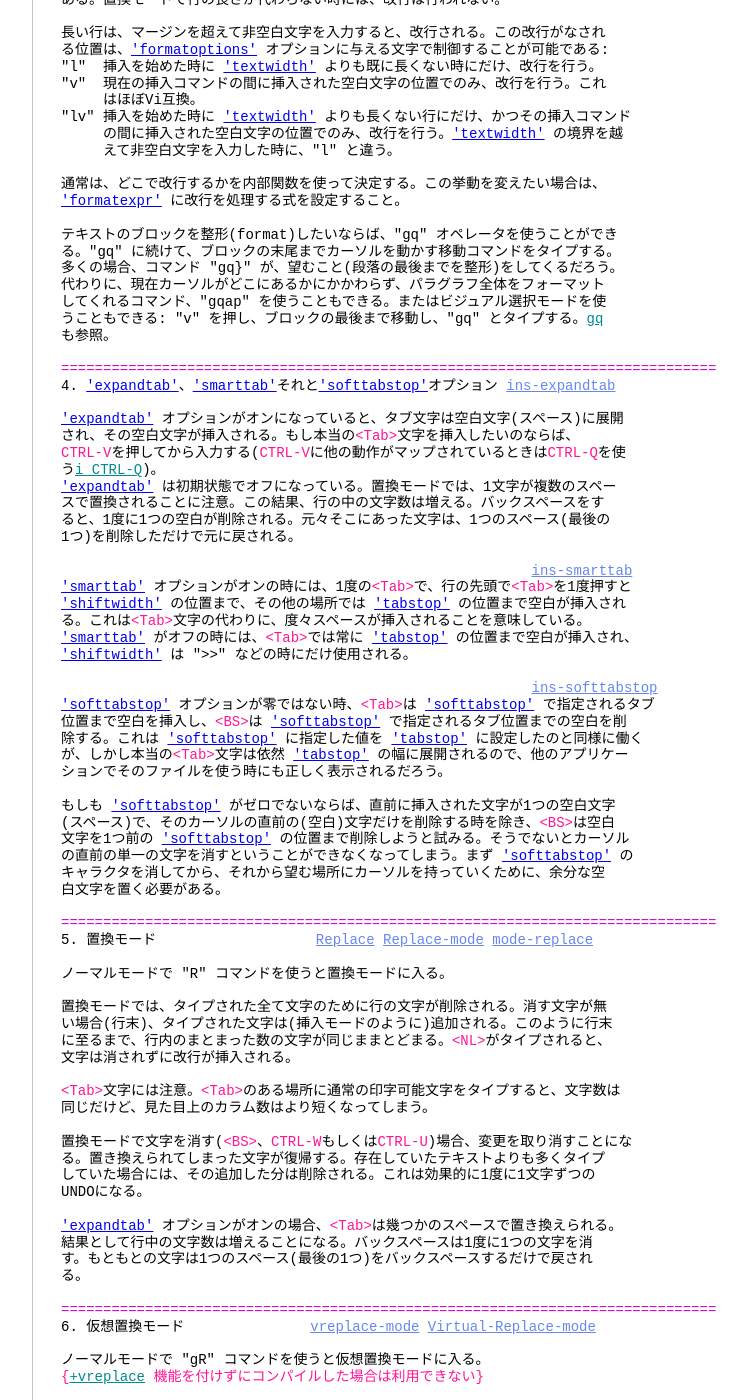
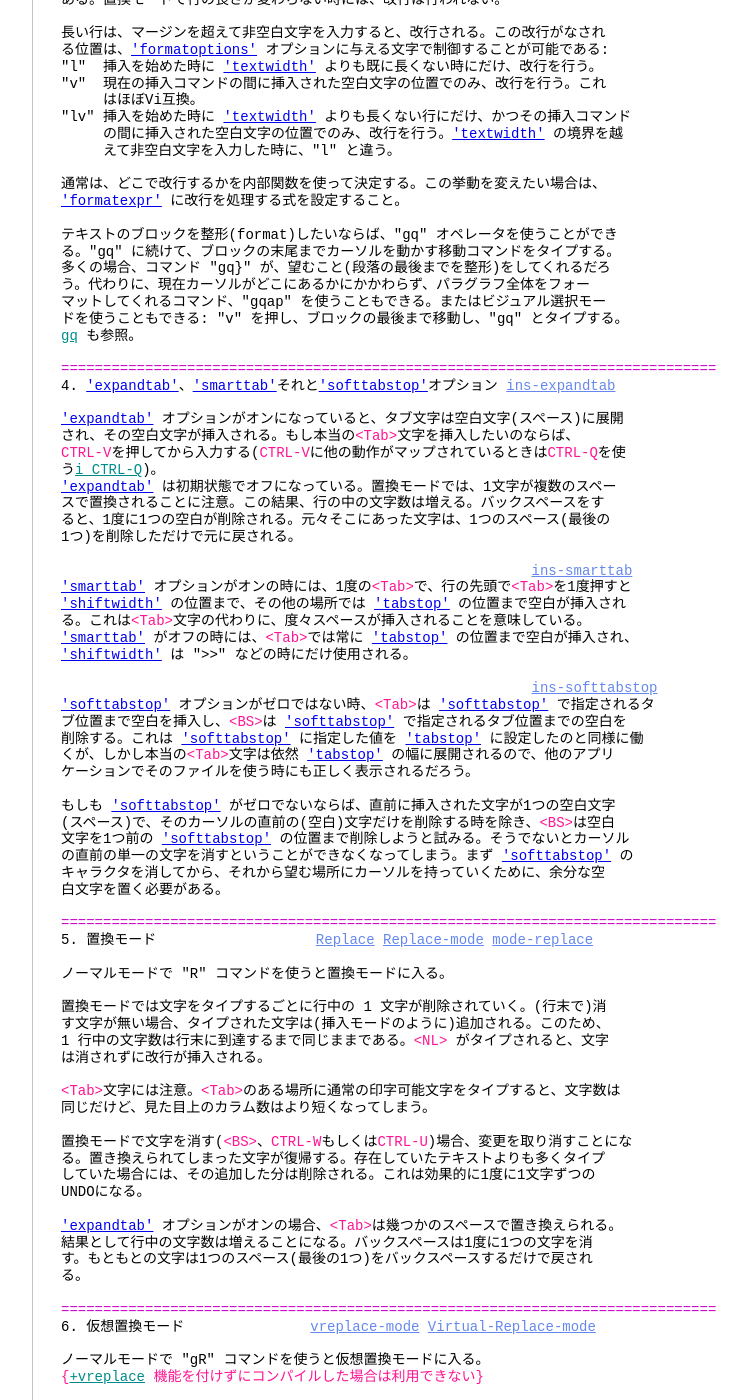
Before and after one commit to vim-jp/vimdoc-ja, a Jekyll site: the page built from insert.html, in a window 1280 px wide and 1400 px high, scrolled down 7951 px. Shown: the whole window, without its empty margins (340-1087 px from the left). Built offline with Jekyll 4.4.1, drawn with Linux system fonts in a browser that asks for light colours; nearby versions of some CDN libraries; comment, search, counter and statistics services are not loaded; some of the changed text lies outside the part shown.

Commit message:
Generated by Travis JOB 2575.1
https://travis-ci.org/vim-jp/vimdoc-ja-working/builds/582975077

```diff
--- a/insert.html
+++ b/insert.html
@@ -316,9 +316,9 @@
 2. もっと特別なキー&nbsp;&nbsp;&nbsp;&nbsp;&nbsp;&nbsp;&nbsp;&nbsp;&nbsp;&nbsp;&nbsp;&nbsp;&nbsp;&nbsp;&nbsp;&nbsp;&nbsp;&nbsp;&nbsp;&nbsp;&nbsp;&nbsp;&nbsp;&nbsp;&nbsp;&nbsp;&nbsp;&nbsp;&nbsp;<a class="Constant" href="insert.html#ins-special-special" name="ins-special-special">ins-special-special</a><br>
 <br>
 下のキーは特別である。これらは現在の挿入を中断し、何かを行い、そして挿入を再開<br>
-する。これは挿入モード出ることなく、何かをすることができることを意味している。<br>
-これはモードが分かれていない普通のエディタのように、常に挿入モードを使用するの<br>
-が好みの場合には、とても便利である。これには&nbsp;<a class="Type" href="options.html#'backspace'">'backspace'</a>&nbsp;オプションに<br>
+する。これは挿入モードを出ることなく、何かをすることができることを意味してい<br>
+る。これはモードが分かれていない普通のエディタのように、常に挿入モードを使用す<br>
+るのが好みの場合には、とても便利である。これには&nbsp;<a class="Type" href="options.html#'backspace'">'backspace'</a>&nbsp;オプションに<br>
 &quot;indent,eol,start&quot; を設定し、<a class="Type" href="options.html#'insertmode'">'insertmode'</a>&nbsp;オプションを設定すると良いだろう。コ<br>
 マンドにファンクションキーをマップしたいならば、<span class="Special">CTRL-O</span>を使うことができる。<br>
 <br>
@@ -376,13 +376,13 @@
 があることに注意。<span class="Todo">Note</span>:&nbsp;<span class="Special">CTRL-\</span>&nbsp;<span class="Special">CTRL-O</span>&nbsp;で実行するコマンドではカーソルを移動する<br>
 ことができる。カーソル位置は復元されない。<br>
 <br>
-<span class="Special">CTRL-O</span>&nbsp;コマンドではノーマルモードに移動できる。その最中にノーマルモードに再突<br>
-入するコマンドを使ってもそれはモードが入れ子になるわけではない。例えば<br>
-&quot;a<span class="Special">&lt;C-O&gt;</span>a&quot; と入力してから&nbsp;<span class="Special">&lt;Esc&gt;</span>&nbsp;を押した場合にはノーマルモードに戻る。<span class="Special">&lt;Esc&gt;</span>&nbsp;を<br>
-2度タイプする必要はない。タイピングではない方法、例えばマッピングや source し<br>
-たスクリプトから実行した時は例外で、モードは入れ子になる。そのため上記の<br>
-「&quot;a<span class="Special">&lt;C-O&gt;</span>a&quot; と入力してから&nbsp;<span class="Special">&lt;Esc&gt;</span>」をマッピングにより入力した場合には、ノーマル<br>
-モードではなく挿入モードになる。<br>
+<span class="Special">CTRL-O</span>&nbsp;コマンドではノーマルモードに移動できる。その最中に挿入モードに再突入す<br>
+るコマンドを使ってもそれはモードが入れ子になるわけではない。例えば &quot;a<span class="Special">&lt;C-O&gt;</span>a&quot;<br>
+と入力してから&nbsp;<span class="Special">&lt;Esc&gt;</span>&nbsp;を押した場合にはノーマルモードに戻る。<span class="Special">&lt;Esc&gt;</span>&nbsp;を 2 度タイプ<br>
+する必要はない。タイピングではない方法、例えばマッピングや source したスクリプ<br>
+トから実行した時は例外で、モードは入れ子になる。そのため上記の「&quot;a<span class="Special">&lt;C-O&gt;</span>a&quot; と入<br>
+力してから&nbsp;<span class="Special">&lt;Esc&gt;</span>」をマッピングにより入力した場合には、ノーマルモードではなく挿<br>
+入モードになる。<br>
 <br>
 Shiftキーを押しながらのカーソルキー操作は、全ての端末で可能なわけではない。<br>
 <br>
@@ -479,11 +479,11 @@
 <br>
 テキストのブロックを整形(format)したいならば、&quot;gq&quot; オペレータを使うことができ<br>
 る。&quot;gq&quot; に続けて、ブロックの末尾までカーソルを動かす移動コマンドをタイプする。<br>
-多くの場合、コマンド &quot;gq}&quot; が、望むこと(段落の最後までを整形)をしてくるだろう。<br>
-代わりに、現在カーソルがどこにあるかにかかわらず、パラグラフ全体をフォーマット<br>
-してくれるコマンド、&quot;gqap&quot; を使うこともできる。またはビジュアル選択モードを使<br>
-うこともできる: &quot;v&quot; を押し、ブロックの最後まで移動し、&quot;gq&quot; とタイプする。<a class="Identifier" href="change.html#gq">gq</a><br>
-も参照。<br>
+多くの場合、コマンド &quot;gq}&quot; が、望むこと(段落の最後までを整形)をしてくれるだろ<br>
+う。代わりに、現在カーソルがどこにあるかにかかわらず、パラグラフ全体をフォー<br>
+マットしてくれるコマンド、&quot;gqap&quot; を使うこともできる。またはビジュアル選択モー<br>
+ドを使うこともできる: &quot;v&quot; を押し、ブロックの最後まで移動し、&quot;gq&quot; とタイプする。<br>
+<a class="Identifier" href="change.html#gq">gq</a>&nbsp;も参照。<br>
 <br>
 <span class="PreProc">==============================================================================</span><br>
 4.&nbsp;<a class="Type" href="options.html#'expandtab'">'expandtab'</a>、<a class="Type" href="options.html#'smarttab'">'smarttab'</a>それと<a class="Type" href="options.html#'softtabstop'">'softtabstop'</a>オプション&nbsp;<a class="Constant" href="insert.html#ins-expandtab" name="ins-expandtab">ins-expandtab</a><br>
@@ -505,11 +505,11 @@
 <a class="Type" href="options.html#'shiftwidth'">'shiftwidth'</a>&nbsp;は &quot;&gt;&gt;&quot; などの時にだけ使用される。<br>
 <br>
 &nbsp;&nbsp;&nbsp;&nbsp;&nbsp;&nbsp;&nbsp;&nbsp;&nbsp;&nbsp;&nbsp;&nbsp;&nbsp;&nbsp;&nbsp;&nbsp;&nbsp;&nbsp;&nbsp;&nbsp;&nbsp;&nbsp;&nbsp;&nbsp;&nbsp;&nbsp;&nbsp;&nbsp;&nbsp;&nbsp;&nbsp;&nbsp;&nbsp;&nbsp;&nbsp;&nbsp;&nbsp;&nbsp;&nbsp;&nbsp;&nbsp;&nbsp;&nbsp;&nbsp;&nbsp;&nbsp;&nbsp;&nbsp;&nbsp;&nbsp;&nbsp;&nbsp;&nbsp;&nbsp;&nbsp;&nbsp;<a class="Constant" href="insert.html#ins-softtabstop" name="ins-softtabstop">ins-softtabstop</a><br>
-<a class="Type" href="options.html#'softtabstop'">'softtabstop'</a>&nbsp;オプションが零ではない時、<span class="Special">&lt;Tab&gt;</span>は&nbsp;<a class="Type" href="options.html#'softtabstop'">'softtabstop'</a>&nbsp;で指定されるタブ<br>
-位置まで空白を挿入し、<span class="Special">&lt;BS&gt;</span>は&nbsp;<a class="Type" href="options.html#'softtabstop'">'softtabstop'</a>&nbsp;で指定されるタブ位置までの空白を削<br>
-除する。これは&nbsp;<a class="Type" href="options.html#'softtabstop'">'softtabstop'</a>&nbsp;に指定した値を&nbsp;<a class="Type" href="options.html#'tabstop'">'tabstop'</a>&nbsp;に設定したのと同様に働く<br>
-が、しかし本当の<span class="Special">&lt;Tab&gt;</span>文字は依然&nbsp;<a class="Type" href="options.html#'tabstop'">'tabstop'</a>&nbsp;の幅に展開されるので、他のアプリケー<br>
-ションでそのファイルを使う時にも正しく表示されるだろう。<br>
+<a class="Type" href="options.html#'softtabstop'">'softtabstop'</a>&nbsp;オプションがゼロではない時、<span class="Special">&lt;Tab&gt;</span>は&nbsp;<a class="Type" href="options.html#'softtabstop'">'softtabstop'</a>&nbsp;で指定されるタ<br>
+ブ位置まで空白を挿入し、<span class="Special">&lt;BS&gt;</span>は&nbsp;<a class="Type" href="options.html#'softtabstop'">'softtabstop'</a>&nbsp;で指定されるタブ位置までの空白を<br>
+削除する。これは&nbsp;<a class="Type" href="options.html#'softtabstop'">'softtabstop'</a>&nbsp;に指定した値を&nbsp;<a class="Type" href="options.html#'tabstop'">'tabstop'</a>&nbsp;に設定したのと同様に働<br>
+くが、しかし本当の<span class="Special">&lt;Tab&gt;</span>文字は依然&nbsp;<a class="Type" href="options.html#'tabstop'">'tabstop'</a>&nbsp;の幅に展開されるので、他のアプリ<br>
+ケーションでそのファイルを使う時にも正しく表示されるだろう。<br>
 <br>
 もしも&nbsp;<a class="Type" href="options.html#'softtabstop'">'softtabstop'</a>&nbsp;がゼロでないならば、直前に挿入された文字が1つの空白文字<br>
 (スペース)で、そのカーソルの直前の(空白)文字だけを削除する時を除き、<span class="Special">&lt;BS&gt;</span>は空白<br>
@@ -523,10 +523,10 @@
 <br>
 ノーマルモードで &quot;R&quot; コマンドを使うと置換モードに入る。<br>
 <br>
-置換モードでは、タイプされた全て文字のために行の文字が削除される。消す文字が無<br>
-い場合(行末)、タイプされた文字は(挿入モードのように)追加される。このように行末<br>
-に至るまで、行内のまとまった数の文字が同じままとどまる。<span class="Special">&lt;NL&gt;</span>がタイプされると、<br>
-文字は消されずに改行が挿入される。<br>
+置換モードでは文字をタイプするごとに行中の 1 文字が削除されていく。(行末で)消<br>
+す文字が無い場合、タイプされた文字は(挿入モードのように)追加される。このため、<br>
+1 行中の文字数は行末に到達するまで同じままである。<span class="Special">&lt;NL&gt;</span>&nbsp;がタイプされると、文字<br>
+は消されずに改行が挿入される。<br>
 <br>
 <span class="Special">&lt;Tab&gt;</span>文字には注意。<span class="Special">&lt;Tab&gt;</span>のある場所に通常の印字可能文字をタイプすると、文字数は<br>
 同じだけど、見た目上のカラム数はより短くなってしまう。<br>
@@ -1845,7 +1845,7 @@
 念だがViとの互換性のため)。<br>
 <br>
 &quot;:r&quot; にファイル名が与えられた場合、それが代替バッファのファイルになる。これは<br>
-例えば代わりにそのファイルを編集したい時に使うことができる: &quot;e! #&quot;。<br>
+例えば代わりにそのファイルを編集したい時に使うことができる: &quot;:e! #&quot;。<br>
 <a class="Type" href="options.html#'cpoptions'">'cpoptions'</a>&nbsp;オプションから 'a' フラグを削除することで、オフに切り替えることが<br>
 できる。<br>
 <br>
@@ -1855,7 +1855,7 @@
 <div class="helpExample">&nbsp;&nbsp;&nbsp;&nbsp;&nbsp;&nbsp;&nbsp;&nbsp;:read ++edit filename</div>
 こうすると&nbsp;<a class="Type" href="options.html#'fileformat'">'fileformat'</a>,&nbsp;<a class="Type" href="options.html#'fileencoding'">'fileencoding'</a>,&nbsp;<a class="Type" href="options.html#'bomb'">'bomb'</a>&nbsp;などのオプションがそのファイル<br>
 に対して検出された値になる。ただし、(:e filename とした場合と異なり)バッファの<br>
-先頭に余計な空行が1行入ってしまう。<br>
+先頭に余計な空行が 1 行入ってしまう。これは削除したほうがいいだろう。<br>
 <br>
 &nbsp;&nbsp;&nbsp;&nbsp;&nbsp;&nbsp;&nbsp;&nbsp;&nbsp;&nbsp;&nbsp;&nbsp;&nbsp;&nbsp;&nbsp;&nbsp;&nbsp;&nbsp;&nbsp;&nbsp;&nbsp;&nbsp;&nbsp;&nbsp;&nbsp;&nbsp;&nbsp;&nbsp;&nbsp;&nbsp;&nbsp;&nbsp;&nbsp;&nbsp;&nbsp;&nbsp;&nbsp;&nbsp;&nbsp;&nbsp;&nbsp;&nbsp;&nbsp;&nbsp;&nbsp;&nbsp;&nbsp;&nbsp;&nbsp;&nbsp;&nbsp;&nbsp;&nbsp;&nbsp;&nbsp;&nbsp;<a class="Constant" href="insert.html#file-read" name="file-read">file-read</a><br>
 <a class="Type" href="options.html#'fileformat'">'fileformat'</a>&nbsp;オプションがファイルの<span class="Special">&lt;EOL&gt;</span>の流儀を決定する:<br>
```
Also changed, not shown: other parts of insert.html (+1 -1 lines).
